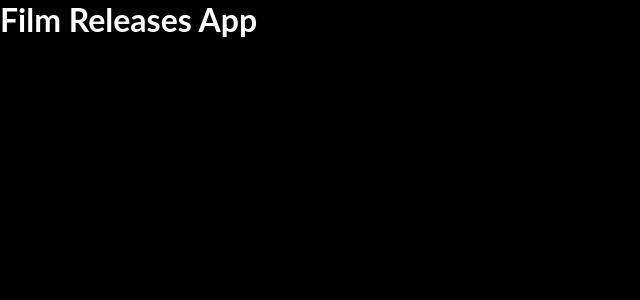
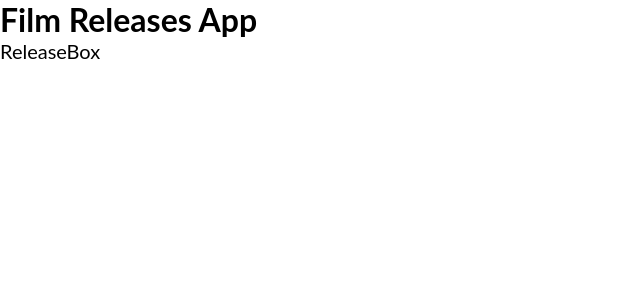
Before and after one commit to bsmith/w07d2_film_releases, a React (Create React App) app: page / in a window 1280 px wide. Shown: the top 300 px of the page, without its empty margins (0-640 px from the left). Built offline with nearby package versions, Linux system fonts and the light colour scheme.

Commit message:
Skeleton of components

```diff
--- a/src/App.js
+++ b/src/App.js
@@ -1,8 +1,12 @@
 import './App.css';
+
+import ReleaseBox from './containers/ReleaseBox';
 
 function App() {
     return <>
         <h1>Film Releases App</h1>
+
+        <ReleaseBox />
     </>;
 }
 
--- /dev/null
+++ b/src/components/MoreReleases.js
@@ -0,0 +1,5 @@
+const MoreReleases = () => {
+    return <p>MoreReleases</p>;
+}
+
+export default MoreReleases;
--- /dev/null
+++ b/src/components/Release.css
@@ -0,0 +1,3 @@
+.Release {
+
+}
--- /dev/null
+++ b/src/components/Release.js
@@ -0,0 +1,10 @@
+import './Release.css';
+import React from 'react';
+
+const Release = ({releaseObj}) => {
+    console.log(releaseObj)
+
+    return <p>{ JSON.stringify(releaseObj) }</p>
+}
+
+export default Release;
--- /dev/null
+++ b/src/components/ReleaseList.css
@@ -0,0 +1,2 @@
+.ReleaseList {
+}
--- /dev/null
+++ b/src/components/ReleaseList.js
@@ -0,0 +1,8 @@
+import './ReleaseList.css';
+import Release from "./Release";
+
+const ReleaseList = ({releases}) => {
+    return <p>ReleaseList</p>;
+}
+
+export default ReleaseList;
--- /dev/null
+++ b/src/containers/ReleaseBox.js
@@ -0,0 +1,11 @@
+import { useState } from 'react';
+
+import ReleaseList from "../components/ReleaseList";
+import MoreReleases from "../components/MoreReleases";
+
+const ReleaseBox = () => {
+
+    return <p>ReleaseBox</p>;
+};
+
+export default ReleaseBox;
--- a/src/index.css
+++ b/src/index.css
@@ -4,6 +4,8 @@
 body {
     font-family: Lato, 'Helvetica Neue', 'Helvetica', sans-serif;
     font-size: 1.25rem;
+    background-color: white;
+    color: black;
 }
 
 h1 { font-size: 2rem }
@@ -13,17 +15,3 @@
     font-size: 1.25rem;
     text-transform: uppercase;
 }
-
-body {
-    background-color: black;
-    color: white;
-}
-
-button, input {
-    font-size: inherit;
-    background-color: white;
-    color: black;
-    border: 1px solid grey;
-    border-radius: 4px;
-    padding: 4px;
-}
```
